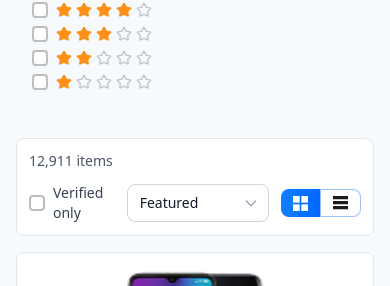
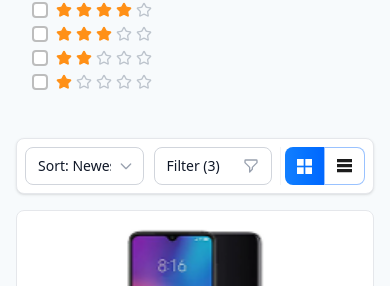
Before and after one commit to m-faizan-adill/ecommerce-fullstack-design-FE, a Next.js app: page /products in a window 390 px wide. Shown: the part 1256-1542 px from the top of the page. Built offline with nearby package versions, Linux system fonts and the light colour scheme.

Commit message:
feat(products): improve responsive toolbar with mobile filters and enhanced view controls

```diff
--- a/src/features/products/components/ProductToolbar.tsx
+++ b/src/features/products/components/ProductToolbar.tsx
@@ -17,60 +17,81 @@ export default function ProductToolbar(props: ProductToolbarProps) {
     const [sort, setSort] = useState("featured");
 
     return (
-        <div className="flex flex-col gap-3 md:flex-row md:items-center md:justify-between bg-[#FFFFFF] border border-gray-200 rounded-lg p-3">
+        <div className="flex items-center justify-between gap-2 w-full bg-[#FFFFFF] border border-gray-200 rounded-lg p-2 md:p-3 shadow-sm">
 
-            {/* Left */}
-            <div className="flex items-center gap-3 text-sm text-gray-600">
-                <span>
-                    {total.toLocaleString()} items
-                </span>
+            {/* Desktop Only Side: Items Count */}
+            <div className="hidden md:flex items-center text-sm font-medium text-gray-600">
+                <span>{total.toLocaleString()} items</span>
             </div>
 
-            {/* Right */}
-            <div className="flex items-center gap-3">
+            {/* Main Responsive Controls Wrapper */}
+            <div className="flex items-center justify-end gap-2.5 sm:gap-3 ml-auto w-full sm:w-auto">
 
+                {/* Desktop Only Side: Checkbox */}
+                <div className="hidden md:flex items-center shrink-0 mr-2">
                     <Checkbox label="Verified only" />
-                {/* Sort */}
+                </div>
+
+                {/* Sort Filter Control */}
+                <div className="flex-1 md:flex-none md:w-44">
                     <Select
                         value={sort}
                         onChange={(val) => setSort(val)}
-                    className="w-44"
+                        className="w-full text-sm font-normal"
+                        placeholder="Sort: Newest"
                         options={[
-                        { value: "featured", label: "Featured" },
+                            { value: "featured", label: "Sort: Newest" },
                             { value: "price_low", label: "Price: Low to High" },
                             { value: "price_high", label: "Price: High to Low" },
                         ]}
                     />
+                </div>
 
-                {/* View Toggle */}
+                {/* Mobile Only: Filter Button */}
+                <div className="flex-1 md:hidden">
+                    <Button
+                        type="button"
+                        variant="outline"
+                        block
+                        className="text-gray-900 font-normal text-sm border-gray-300 h-9.5 rounded-lg justify-between px-3"
+                        trailingIcon={
+                            <svg className="h-4 w-4 text-gray-400" fill="none" viewBox="0 0 24 24" stroke="currentColor" strokeWidth={2}>
+                                <path strokeLinecap="round" strokeLinejoin="round" d="M3 4a1 1 0 011-1h16a1 1 0 011 1v2.586a1 1 0 01-.293.707l-6.414 6.414a1 1 0 00-.293.707V17l-4 4v-6.586a1 1 0 00-.293-.707L3.293 7.293A1 1 0 013 6.586V4z" />
+                            </svg>
+                        }
+                    >
+                        <span>Filter (3)</span>
+                    </Button>
+                </div>
+            </div>
+
+            {/* View Mode Layout Action Toggles */}
+            <div className="shrink-0 pl-1 md:pl-0 border-l border-gray-100 md:border-none">
                 <ButtonGroup>
                     <Button
                         variant={viewMode === "grid" ? "filled" : "outline"}
                         size="sm"
+                        className="h-9.5 px-3"
                         onClick={() => onViewChange("grid")}
                         aria-label="Grid view"
                     >
                         <GridIcon
-                            className={
-                                viewMode === "grid"
-                                    ? "text-white"
-                                    : "text-[#1C1C1C]"
-                            }
+                            className={cn(
+                                viewMode === "grid" ? "text-white" : "text-[#1C1C1C]"
+                            )}
                         />
-
                     </Button>
                     <Button
                         variant={viewMode === "list" ? "filled" : "outline"}
                         size="sm"
+                        className="h-9.5 px-3"
                         onClick={() => onViewChange("list")}
                         aria-label="List view"
                     >
                         <ListIcon
-                            className={
-                                viewMode === "list"
-                                    ? "text-white"
-                                    : "text-[#1C1C1C]"
-                            }
+                            className={cn(
+                                viewMode === "list" ? "text-white" : "text-[#1C1C1C]"
+                            )}
                         />
                     </Button>
                 </ButtonGroup>
@@ -78,7 +99,6 @@ export default function ProductToolbar(props: ProductToolbarProps) {
         </div>
     );
 }
-
 
 interface IconProps {
     className?: string;
```
Lines whose indentation alone changed are shown as unchanged.
